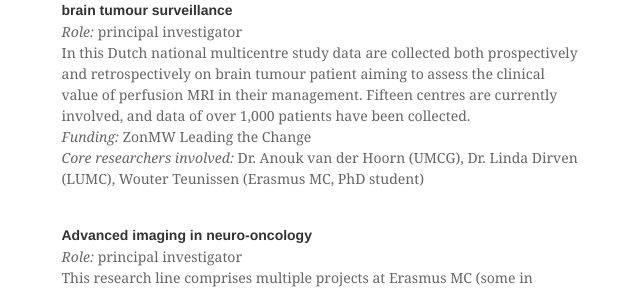
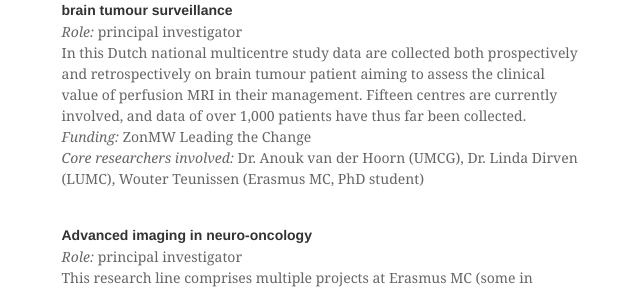
Before and after one commit to marionsmits/marionsmits.github.io, a Jekyll site: the page built from projects.md, in a window 1280 px wide and 900 px high, scrolled down 1262 px. Shown: the part 217-508 px from the top of the window, without its empty margins (91-731 px from the left). Built offline with Jekyll 4.4.1, drawn with Linux system fonts in a browser that asks for light colours; comment, search, counter and statistics services are not loaded.

Commit message:
Update projects.md

```diff
--- a/projects.md
+++ b/projects.md
@@ -29,7 +29,7 @@ Slug: projects
 
 <br><b>[PERISCOPE](https://zorgevaluatienederland.nl/evaluations/periscope): the clinical value of perfusion MRI in primary and secondary brain tumour surveillance</b>
 <br><i>Role:</i> principal investigator
-<br>In this Dutch national multicentre study data are collected both prospectively and retrospectively on brain tumour patient aiming to assess the clinical value of perfusion MRI in their management. Fifteen centres are currently involved, and data of over 1,000 patients have been collected.
+<br>In this Dutch national multicentre study data are collected both prospectively and retrospectively on brain tumour patient aiming to assess the clinical value of perfusion MRI in their management. Fifteen centres are currently involved, and data of over 1,000 patients have thus far been collected.
 <br><i>Funding:</i> ZonMW Leading the Change
 <br><i>Core researchers involved:</i> Dr. Anouk van der Hoorn (UMCG), Dr. Linda Dirven (LUMC), Wouter Teunissen (Erasmus MC, PhD student)
 
```
